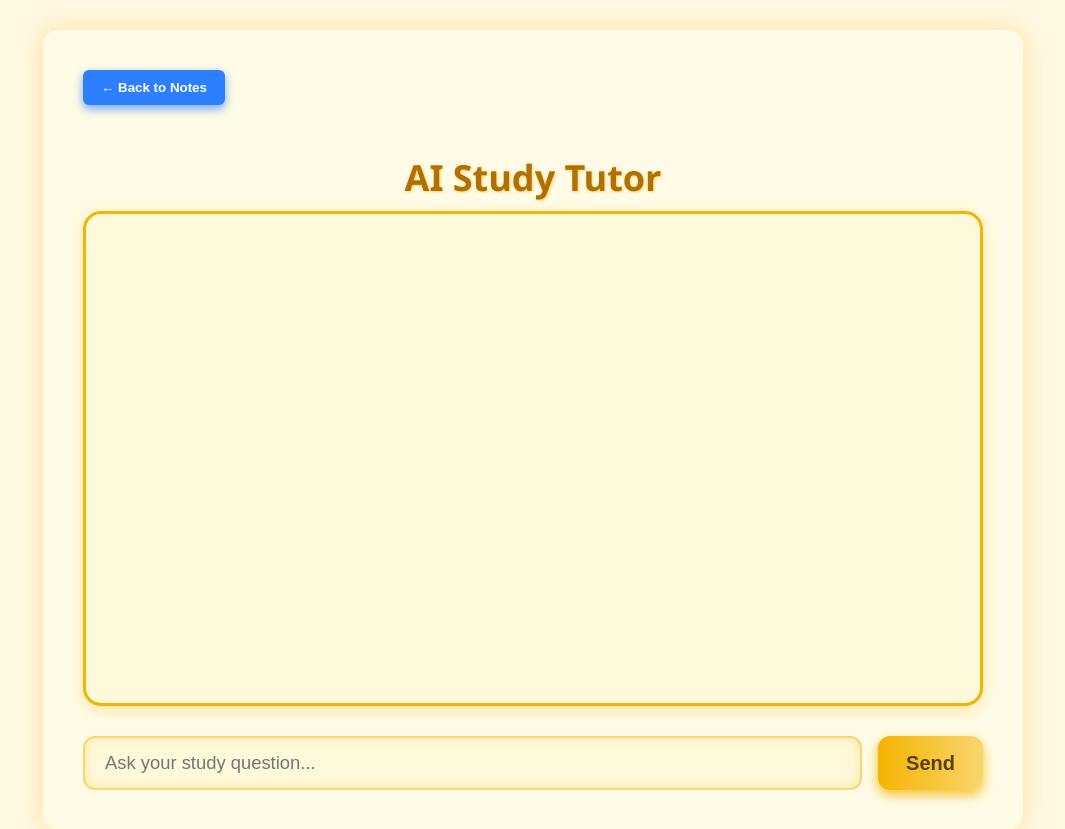
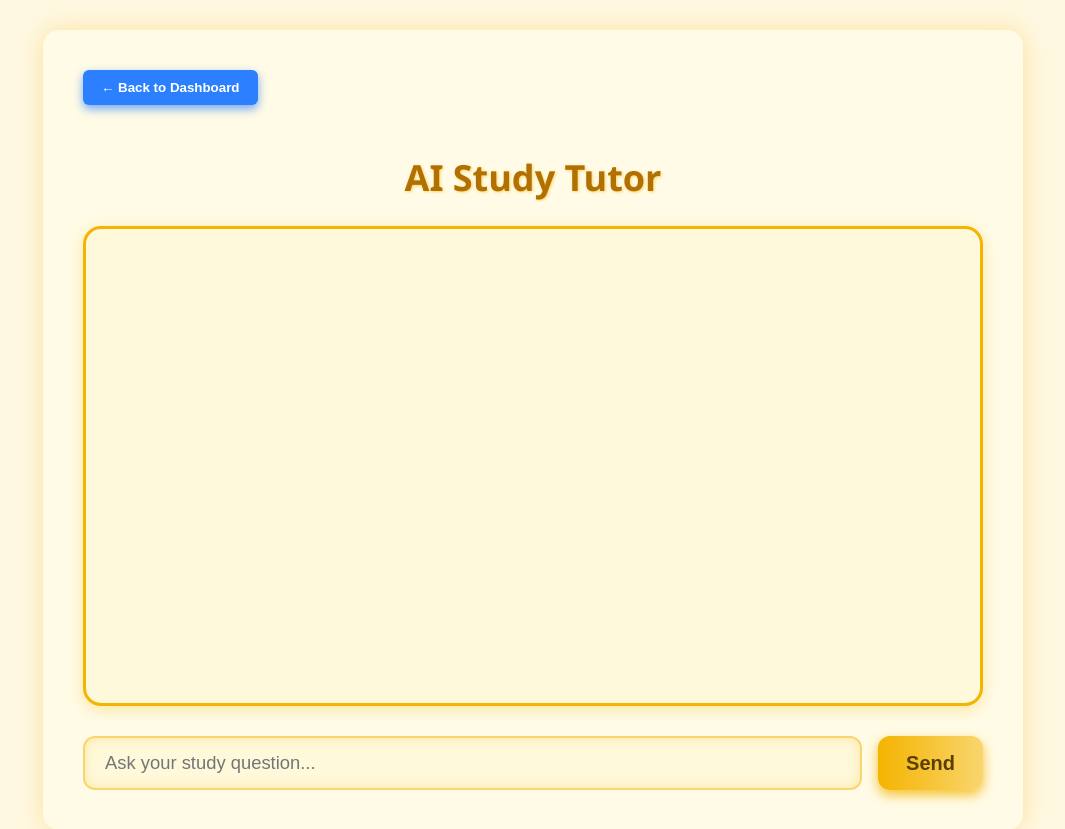
Before and after one commit to NeelKad/AI-study-app, a Flask app: page /tutor in a window 1280 px wide. Shown: the top 829 px of the page, without its empty margins (107-1172 px from the left). Run offline with Flask 3, Linux system fonts and the light colour scheme; the visitor is signed in with stand-in values (Sample User, id 1).

Commit message:
Update tutor.html

```diff
--- a/templates/tutor.html
+++ b/templates/tutor.html
@@ -41,7 +41,7 @@
         font-size: 2.25rem;
       }
 
-      /* Back button - styled like your .button-row buttons */
+      /* Back button */
       #backBtn {
         background-color: #2c80ff;
         color: white;
@@ -162,14 +162,25 @@
         box-shadow: none;
         color: #a18a3e;
       }
+
+      /* Status message */
+      .status-message {
+        text-align: center;
+        color: #7a6b3a;
+        font-style: italic;
+        margin-bottom: 15px;
+      }
     </style>
   </head>
   <body>
     <div class="container">
       <button id="backBtn" aria-label="Back to main page">
-        ← Back to Notes
+        ← Back to Dashboard
       </button>
       <h1>AI Study Tutor</h1>
+
+      <div id="noteStatus" class="status-message"></div>
+
       <div
         id="chatWindow"
         role="log"
@@ -202,14 +213,34 @@
       const chatForm = document.getElementById("chatForm");
       const userInput = document.getElementById("userInput");
       const sendBtn = document.getElementById("sendBtn");
+      const noteStatus = document.getElementById("noteStatus");
 
-      // Load notes from sessionStorage or fallback to empty string
-      const notes = sessionStorage.getItem("processedNotes") || "";
+      // Get note content from template or sessionStorage
+      let noteContent = {% if note_content %}{{ note_content | tojson | safe }}{% else %}null{% endif %};
+
+      if (!noteContent) {
+        noteContent = sessionStorage.getItem("processedNotes");
+      }
+
+      // Display status message
+      if (noteContent) {
+        noteStatus.textContent = "✓ Note content loaded - I can help you study based on your notes!";
+        noteStatus.style.color = "#4a7a4a";
+
+        // Add welcome message
+        addMessage("Hello! I'm your AI study tutor. I have access to your notes and I'm ready to help you understand the material. What would you like to study or discuss?", false);
+      } else {
+        noteStatus.textContent = "⚠ No specific note content loaded - I can still help with general questions!";
+        noteStatus.style.color = "#b27000";
+
+        // Add welcome message without specific notes
+        addMessage("Hello! I'm your AI study tutor. I don't have access to specific notes right now, but I'm still here to help with your general study questions!", false);
+      }
 
       let conversation = [];
 
       backBtn.addEventListener("click", () => {
-        window.location.href = "/";
+        window.location.href = "/dashboard";
       });
 
       function addMessage(text, isUser = false) {
@@ -230,6 +261,14 @@
         userInput.disabled = true;
         sendBtn.disabled = true;
 
+        // Add typing indicator
+        const typingDiv = document.createElement("div");
+        typingDiv.className = "message ai-msg";
+        typingDiv.textContent = "Typing...";
+        typingDiv.id = "typing-indicator";
+        chatWindow.appendChild(typingDiv);
+        chatWindow.scrollTop = chatWindow.scrollHeight;
+
         try {
           const res = await fetch("/api/tutor_chat", {
             method: "POST",
@@ -237,25 +276,4 @@
             body: JSON.stringify({
               message: message,
               conversation: conversation,
-              notes: notes,
-            }),
-          });
-          if (!res.ok) throw new Error("Failed to get response from AI tutor.");
-          const data = await res.json();
-          if (data.error) throw new Error(data.error);
-
-          addMessage(data.reply, false);
-
-          conversation.push({ role: "user", content: message });
-          conversation.push({ role: "assistant", content: data.reply });
-        } catch (err) {
-          addMessage("Error: " + err.message, false);
-        } finally {
-          userInput.disabled = false;
-          sendBtn.disabled = false;
-          userInput.focus();
-        }
-      });
-    </script>
-  </body>
-</html>
+              notes: noteContent || "",
```
